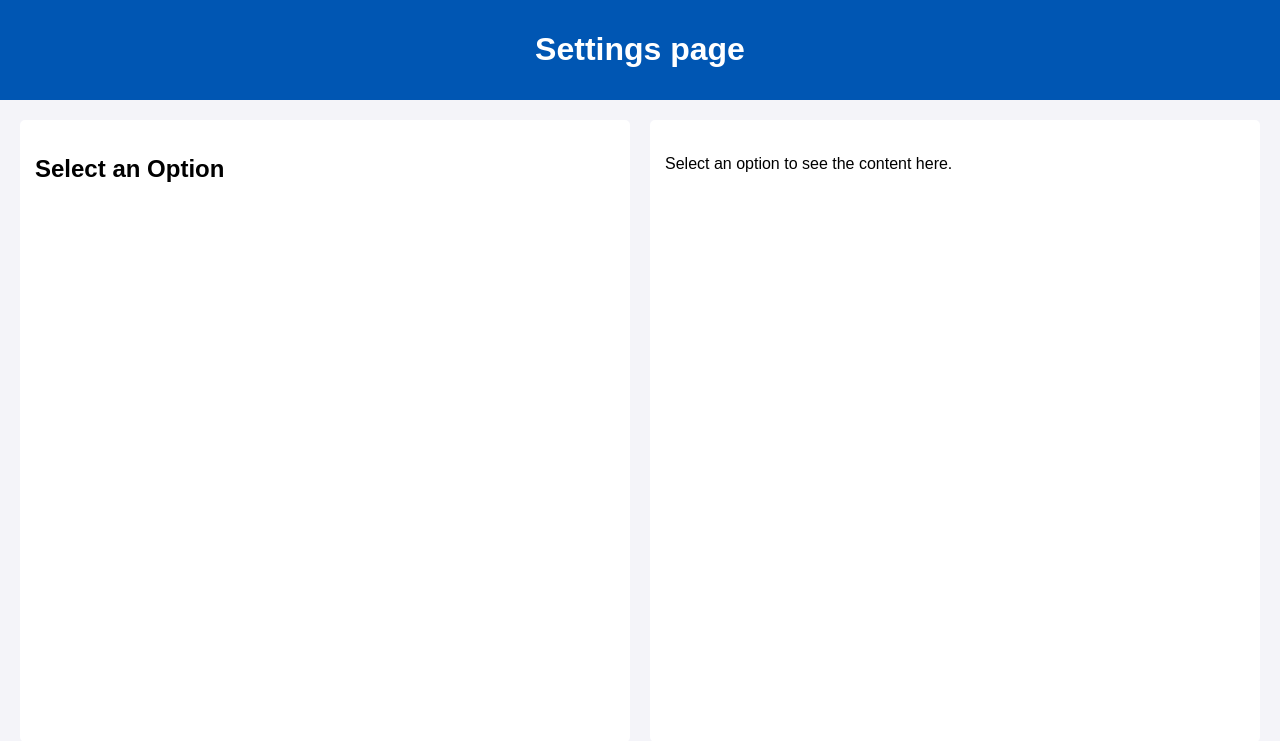
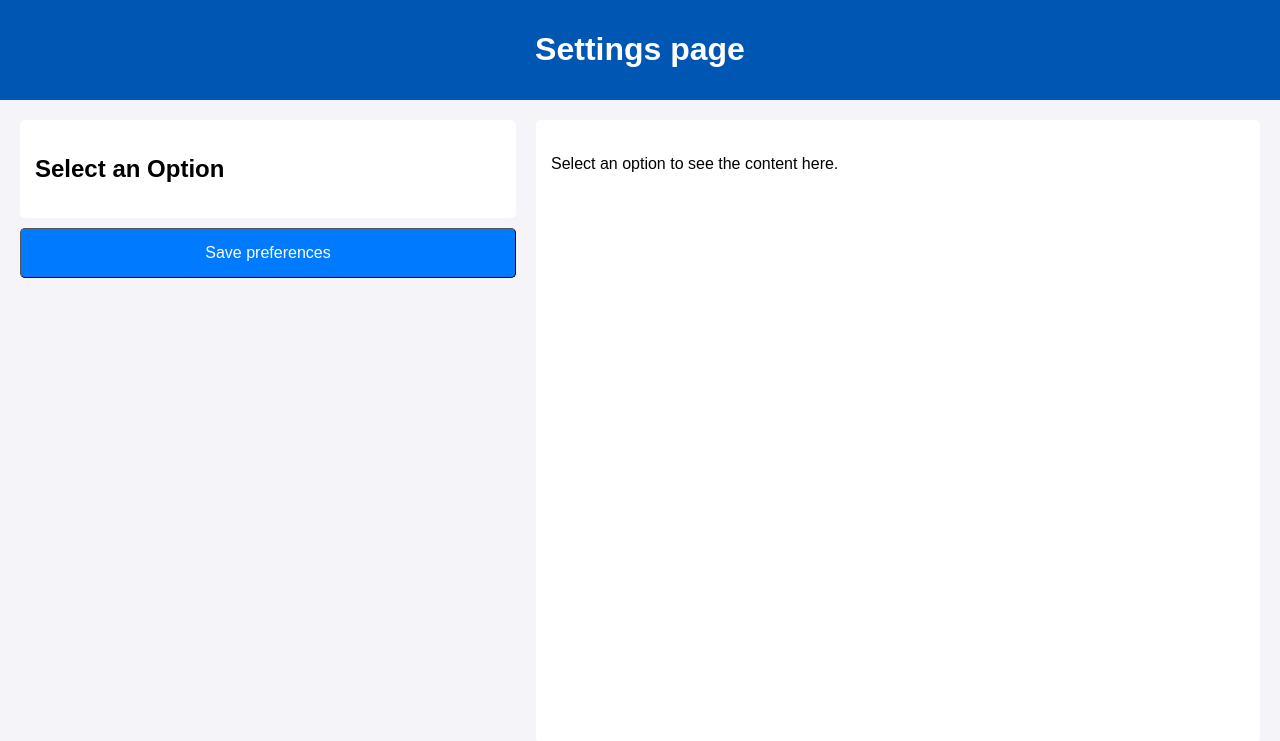
Before and after one commit to pericleskb/iot-secure, a Django app: page /settings/ in a window 1280 px wide. Shown: the top 741 px of the page. Run offline with Django 5.2, Linux system fonts and the light colour scheme; data that the repository does not hold is empty; parts of the project's set-up code (start-up, migrations or seed data) failed here and were passed over.

Commit message:
add save button on settings page

```diff
--- a/web_server_project/web_server/templates/web_server/settings.html
+++ b/web_server_project/web_server/templates/web_server/settings.html
@@ -28,6 +28,13 @@
             gap: 20px;
         }
 
+        .options-section {
+            width: 40%;
+            height: 30%
+            display: flex;
+            flex-direction: column;
+        }
+
         .list-section, .text-section {
             background-color: #fff;
             padding: 15px;
@@ -35,13 +42,24 @@
             flex: 1;
         }
 
-        .list-section {
-            width: 40%;
-        }
-
         .text-section h2 {
             width: 60%;
             margin-top: 0;
+        }
+
+        .save-button {
+            margin-top: 10px;
+            background-color: #007bff;
+            width: 100%;
+            border-radius: 5px;
+            height: 50px;
+            border-width: thin;
+            color: white;
+            font-size: medium;
+        }
+
+        .save-button:hover {
+            background-color: #0056b3;
         }
 
         .footer-text {
@@ -64,10 +82,14 @@
 
     <main>
         <!-- List of values with radio buttons -->
-        <section class="list-section">
-            <h2>Select an Option</h2>
-            <div id="options-container"></div>
+        <section class="options-section">
+            <section class="list-section">
+                <h2>Select an Option</h2>
+                <div id="options-container"></div>
+            </section>
+            <button class="save-button">Save preferences</button>
         </section>
+
 
         <!-- Text area that updates based on selection -->
         <section class="text-section">
@@ -88,6 +110,7 @@
                 .then(data => populateOptions(data))
                 .catch(error => console.error('Error fetching data:', error));
         });
+
 
         // Populate options in the list section
         function populateOptions(options) {
```
